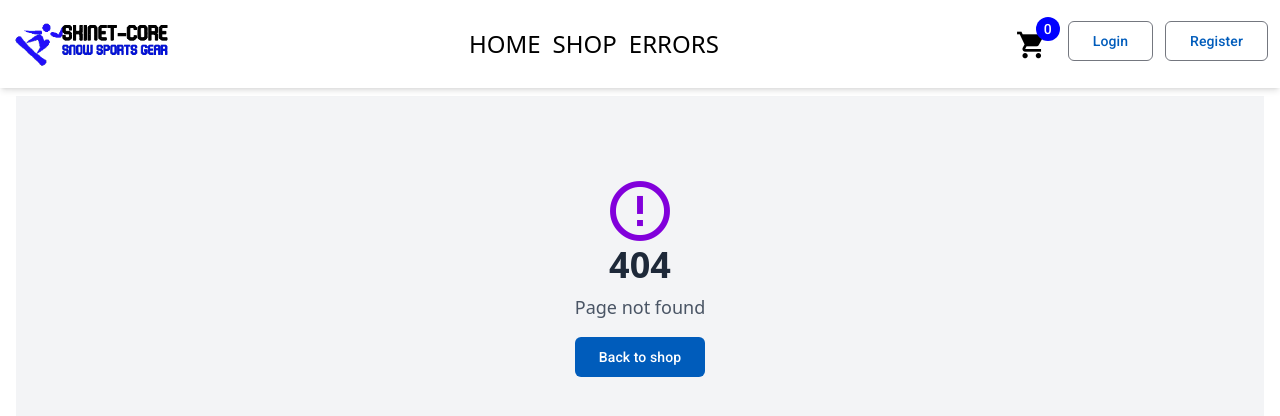
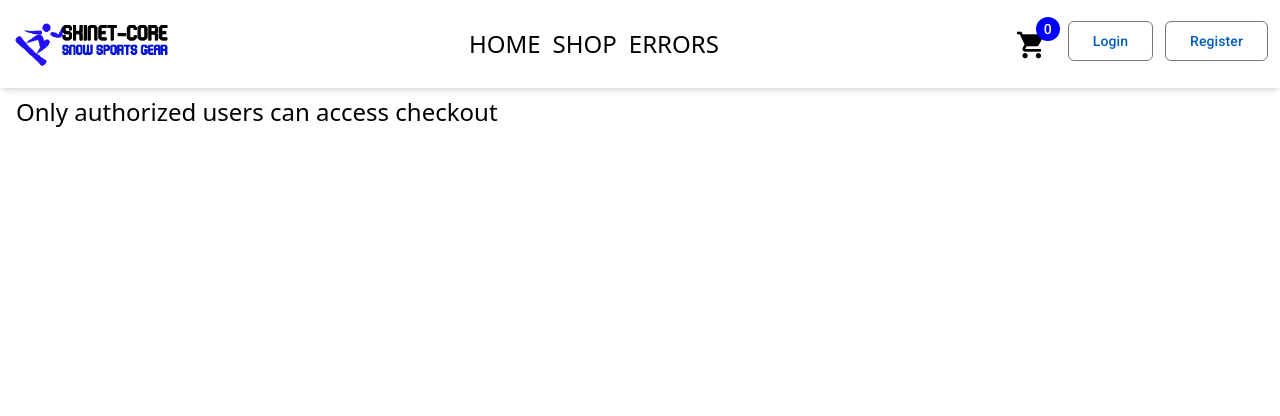
Before and after one commit to N1koloza/client, an Angular app: page /checkout in a window 1280 px wide. Before the commit this address led to /not-found. Shown: the top 416 px of the page. Built offline with nearby package versions, Linux system fonts and the light colour scheme.

Commit message:
- add  dummy checkout component - add checkout route to application routing

```diff
--- a/src/app/app.routes.ts
+++ b/src/app/app.routes.ts
@@ -6,12 +6,14 @@
 import { NotFoundComponent } from './shared/components/not-found/not-found.component';
 import { ServerErrorComponent } from './shared/components/server-error/server-error.component';
 import { CartComponent } from './features/cart/cart.component';
+import { CheckoutComponent } from './features/checkout/checkout.component';
 
 export const routes: Routes = [
     { path: '', component: HomeComponent },
     { path: 'shop', component: ShopComponent },
     { path: 'shop/:id', component: ProductDetailsComponent },
     { path: 'cart', component: CartComponent },
+    { path: 'checkout', component: CheckoutComponent },
     { path: 'test-error', component: TestErrorComponent },
     { path: 'not-found', component: NotFoundComponent },
     { path: 'server-error', component: ServerErrorComponent },
--- /dev/null
+++ b/src/app/core/services/checkout.service.ts
@@ -0,0 +1,8 @@
+import { Injectable } from '@angular/core';
+
+@Injectable({
+  providedIn: 'root',
+})
+export class CheckoutService {
+
+}
--- /dev/null
+++ b/src/app/features/checkout/checkout.component.html
@@ -0,0 +1,3 @@
+<div class="mt-5">
+    <h1 class="text-2xl">Only authorized users can access checkout</h1>
+</div>
```
Also changed, not shown: src/app/features/checkout/checkout.component.ts (added, +11 -0 lines), src/app/features/checkout/checkout.component.scss (added).
